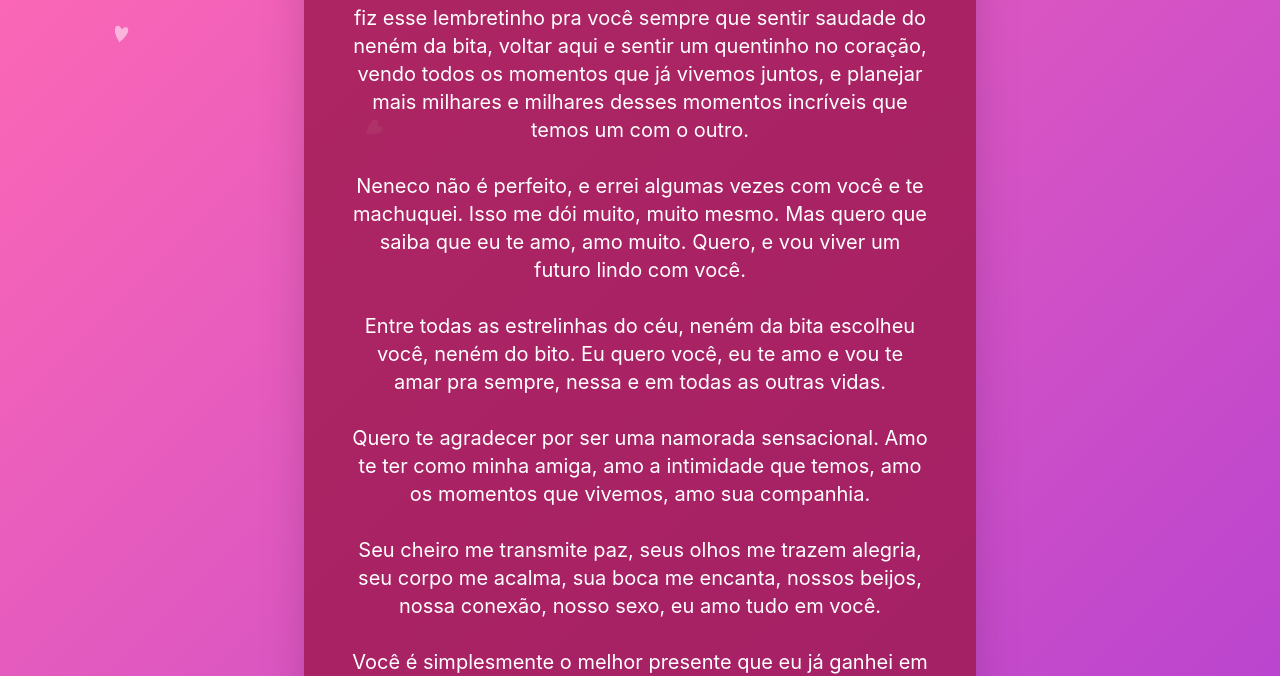
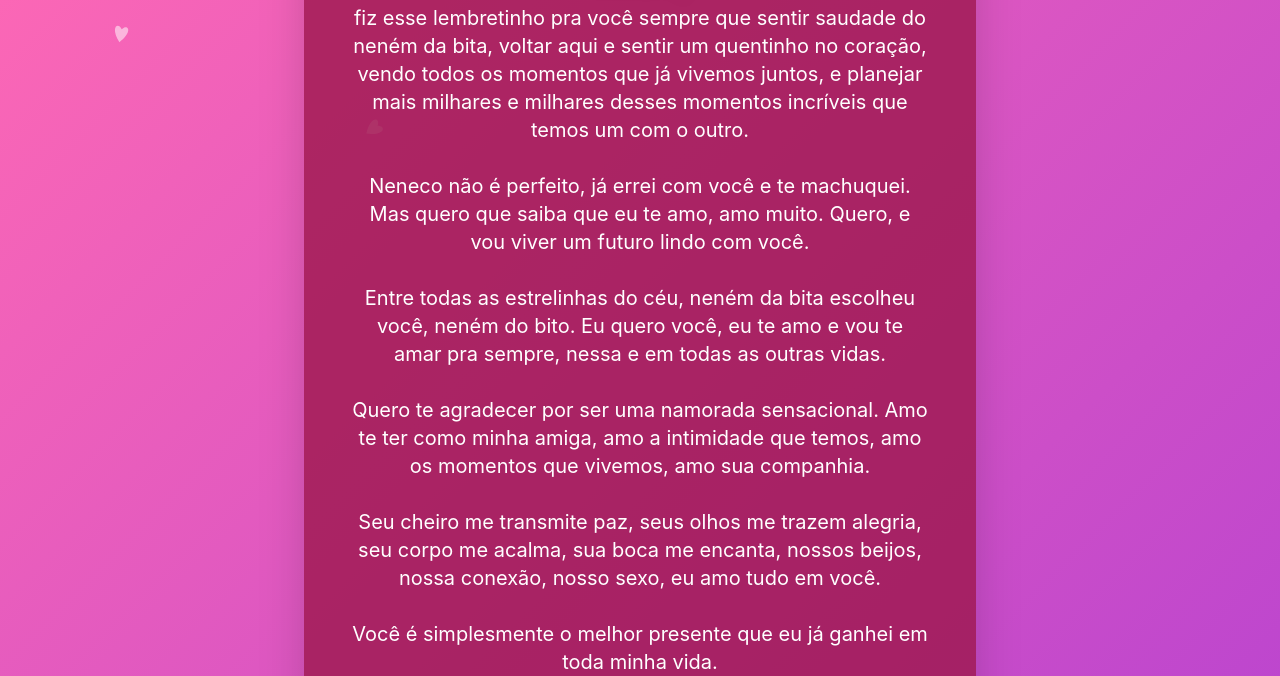
Before and after one commit to SSHnkI/Luli, a plain HTML site: page index.html in a window 1280 px wide. Shown: the part 124-800 px from the top of the page. Drawn offline with nearby package versions, Linux system fonts and the light colour scheme.

Commit message:
Update index.html

```diff
--- a/index.html
+++ b/index.html
@@ -91,7 +91,7 @@
             <p class="text-lg md:text-xl leading-relaxed">
                 fiz esse lembretinho pra você sempre que sentir saudade do neném da bita, voltar aqui e sentir um quentinho no coração, vendo todos os momentos que já vivemos juntos, e planejar mais milhares e milhares desses momentos incríveis que temos um com o outro.
                 <br><br>
-                Neneco não é perfeito, e errei algumas vezes com você e te machuquei. Isso me dói muito, muito mesmo. Mas quero que saiba que eu te amo, amo muito. Quero, e vou viver um futuro lindo com você.
+                Neneco não é perfeito, já errei com você e te machuquei. Mas quero que saiba que eu te amo, amo muito. Quero, e vou viver um futuro lindo com você.
                 <br><br>
                 Entre todas as estrelinhas do céu, neném da bita escolheu você, neném do bito. Eu quero você, eu te amo e vou te amar pra sempre, nessa e em todas as outras vidas.
                 <br><br>
@@ -100,6 +100,11 @@
                 Seu cheiro me transmite paz, seus olhos me trazem alegria, seu corpo me acalma, sua boca me encanta, nossos beijos, nossa conexão, nosso sexo, eu amo tudo em você.
                 <br><br>
                 Você é simplesmente o melhor presente que eu já ganhei em toda minha vida.
+                <br><br>
+                Que nosso dia dos namorados seja incrível, e o primeiro de muitos. Talvez não muitos como namorados, mas como noivos e depois casados.
+                <br><br>
+                Feliz dia dos namorados! Eu te amo! <3
+
             </p>
         </div>
 
```
